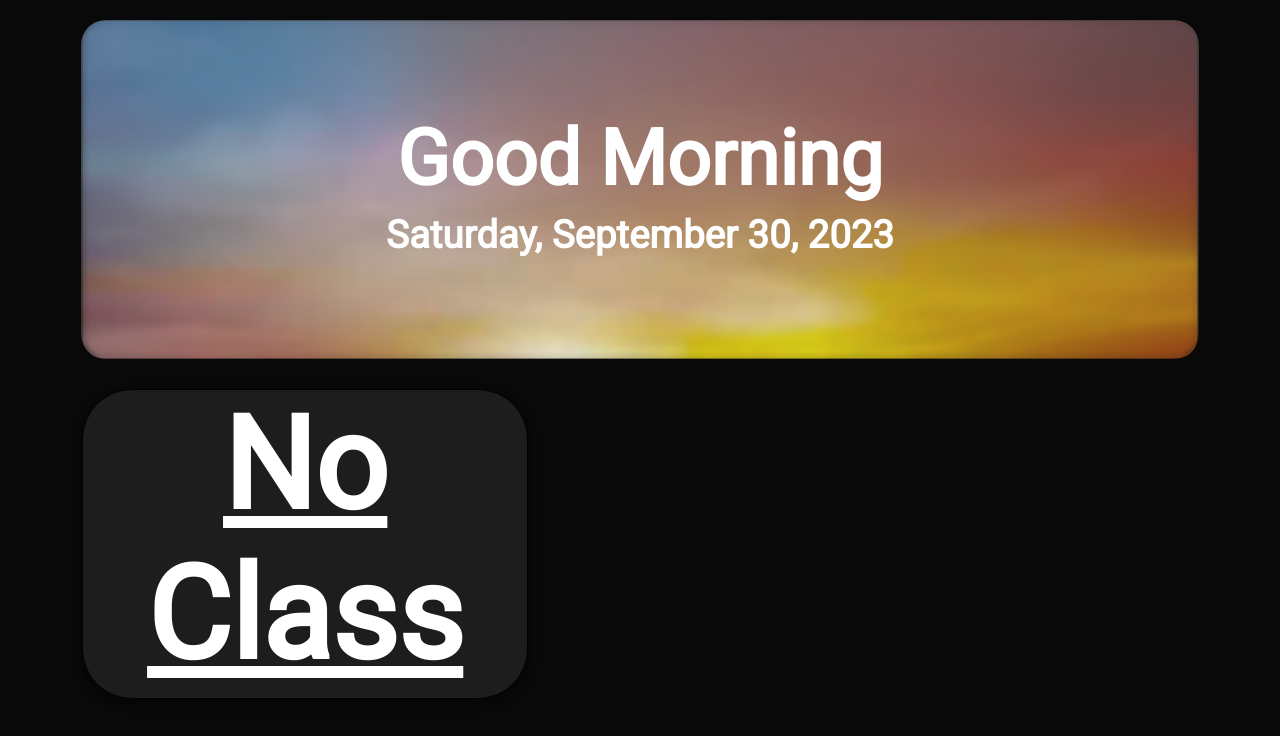
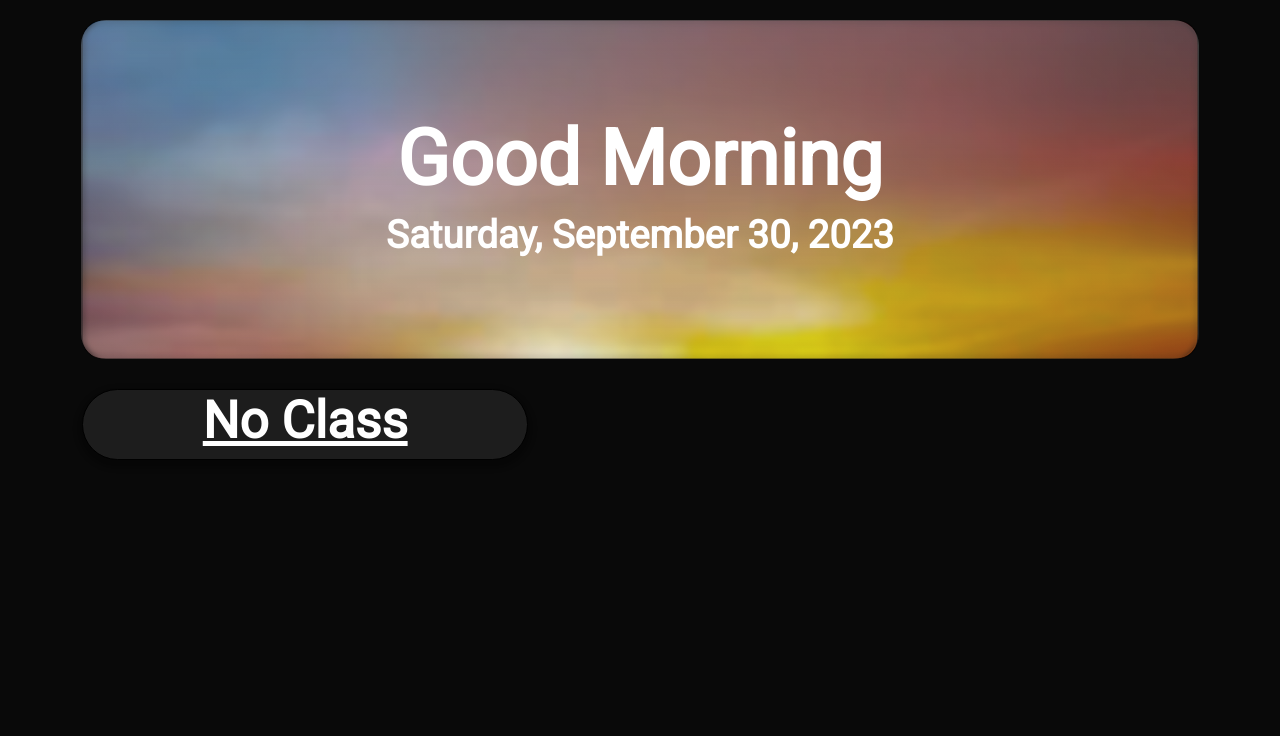
Before and after one commit to DinosaurPotato534/Attendex-Site, a React (Vite) app in the folder Attendex/: page / in a window 1280 px wide. Shown: the top 736 px of the page. Built offline with nearby package versions, Linux system fonts and the light colour scheme; no server answers.

Commit message:
The text for no classes sizes accordingly

```diff
--- a/Attendex/src/components/styles/PeriodTracker.css
+++ b/Attendex/src/components/styles/PeriodTracker.css
@@ -1,7 +1,7 @@
 .period {
     font-family: 'Roboto' , sans-serif;
     color: white;
-    font-size: 10vw;
+    font-size: 4vw;
     font-style: normal;
     font-weight: 700;
     line-height: normal;
```
